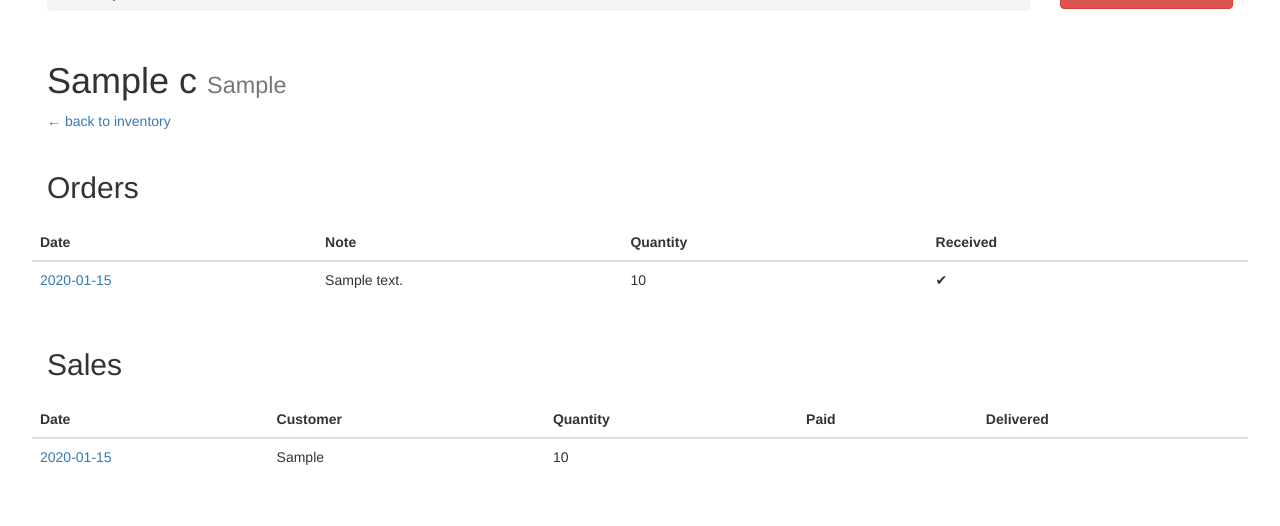
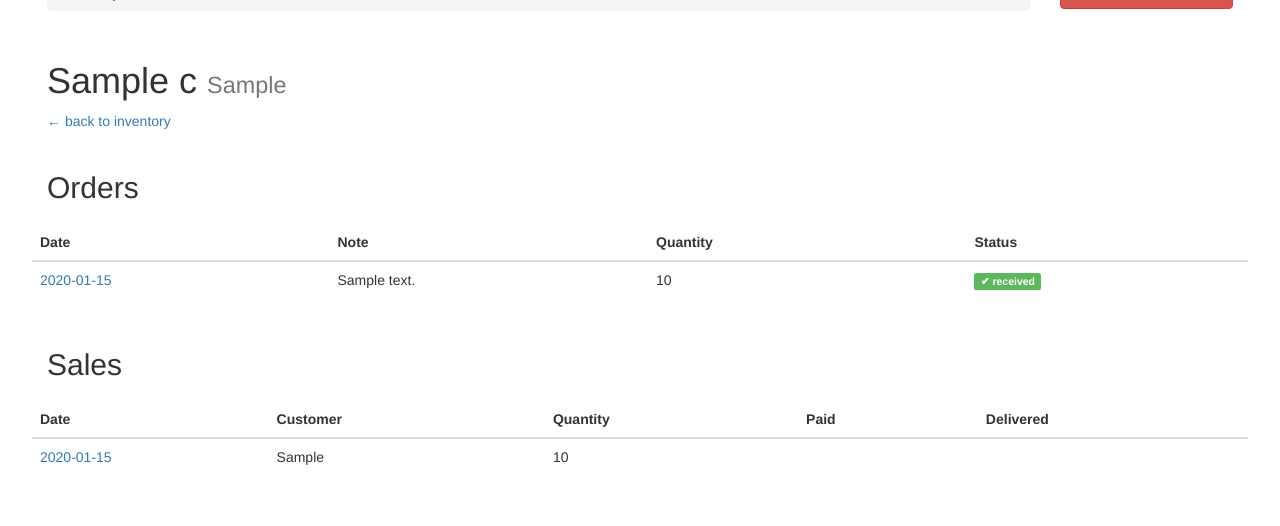
Before and after one commit to williamjacksn/inventory, a Flask app: template inventory/templates/item_detail.html in a window 1280 px wide. Shown: the part 35-561 px from the top of the page. Run offline with Flask 2, Linux system fonts and the light colour scheme; the template is opened without the code that fills it: most values are stand-ins (such as "Sample title", 1, 10 or a date in 2020); parts of the project's set-up code (start-up, migrations or seed data) failed here and were passed over; some libraries are stand-ins or nearby versions.

Commit message:
Change order status display on item detail page

```diff
--- a/inventory/templates/item_detail.html
+++ b/inventory/templates/item_detail.html
@@ -40,7 +40,7 @@
                 <th>Date</th>
                 <th>Note</th>
                 <th>Quantity</th>
-                <th>Received</th>
+                <th>Status</th>
             </tr>
             </thead>
             <tbody>
@@ -49,7 +49,15 @@
                     <td><a href="{{ url_for('order_detail', order_id=order.order_id) }}">{{ order.order_created_at.date() }}</a></td>
                     <td>{{ order.order_note }}</td>
                     <td>{{ order.quantity }}</td>
-                    <td>{{ '✔' if order.status != 'ordered' }}</td>
+                    <td>
+                    {% if order.status == 'ordered' %}
+                        <span class="label label-danger">ordered</span>
+                    {% elif order.status == 'received' %}
+                        <span class="label label-success">✔ received</span>
+                    {% else %}
+                        <span class="label label-default">✘ cancelled</span>
+                    {% endif %}
+                    </td>
                 </tr>
             {% endfor %}
             </tbody>
```
